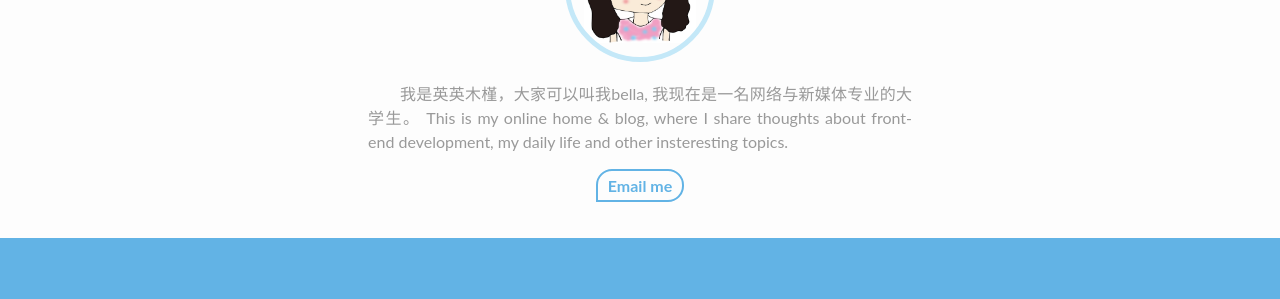
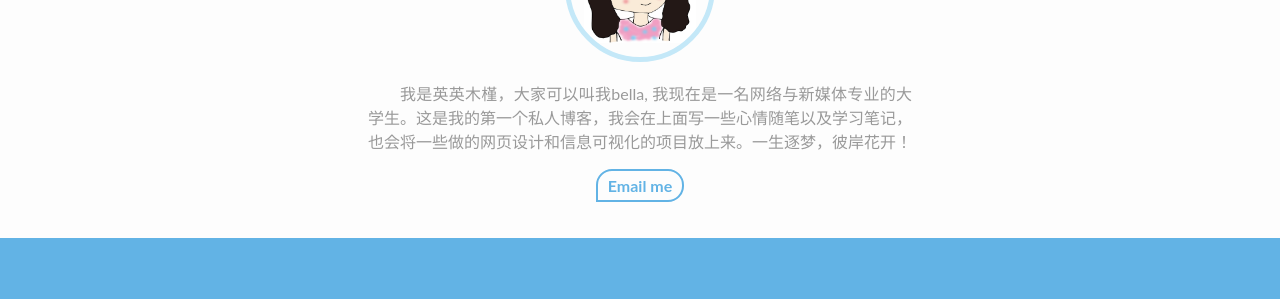
Before and after one commit to Zhou-Yu-Jin/Zhou-Yu-Jin.github.io, a Jekyll site: the page built from index.html, in a window 1280 px wide. Shown: the part 572-871 px from the top of the page. Built offline with Jekyll 4.4.1, drawn with Linux system fonts in a browser that asks for light colours; comment, search, counter and statistics services are not loaded.

Commit message:
Update _config.yml

```diff
--- a/_config.yml
+++ b/_config.yml
@@ -34,9 +34,8 @@ baidu_analytics: 5b31ffbbdc6cff18727f3adf75a03777    #from //hm.baidu.com/hm.js?
 author:
   #resume: /resume
   name: Bella     #the name of Blog section
-  about_me: 我是英英木槿，大家可以叫我bella, 我现在是一名网络与新媒体专业的大学生。 This is my online home & blog, where I share thoughts about front-end development, my daily life and other insteresting topics.
-
-# Social Links
+  about_me: 我是英英木槿，大家可以叫我bella, 我现在是一名网络与新媒体专业的大学生。这是我的第一个私人博客，我会在上面写一些心情随笔以及学习笔记，也会将一些做的网页设计和信息可视化的项目放上来。一生逐梦，彼岸花开！
+  # Social Links
 email:               hi@kongsong.me
 #google.plus:        username
 #twitter:            username
```
